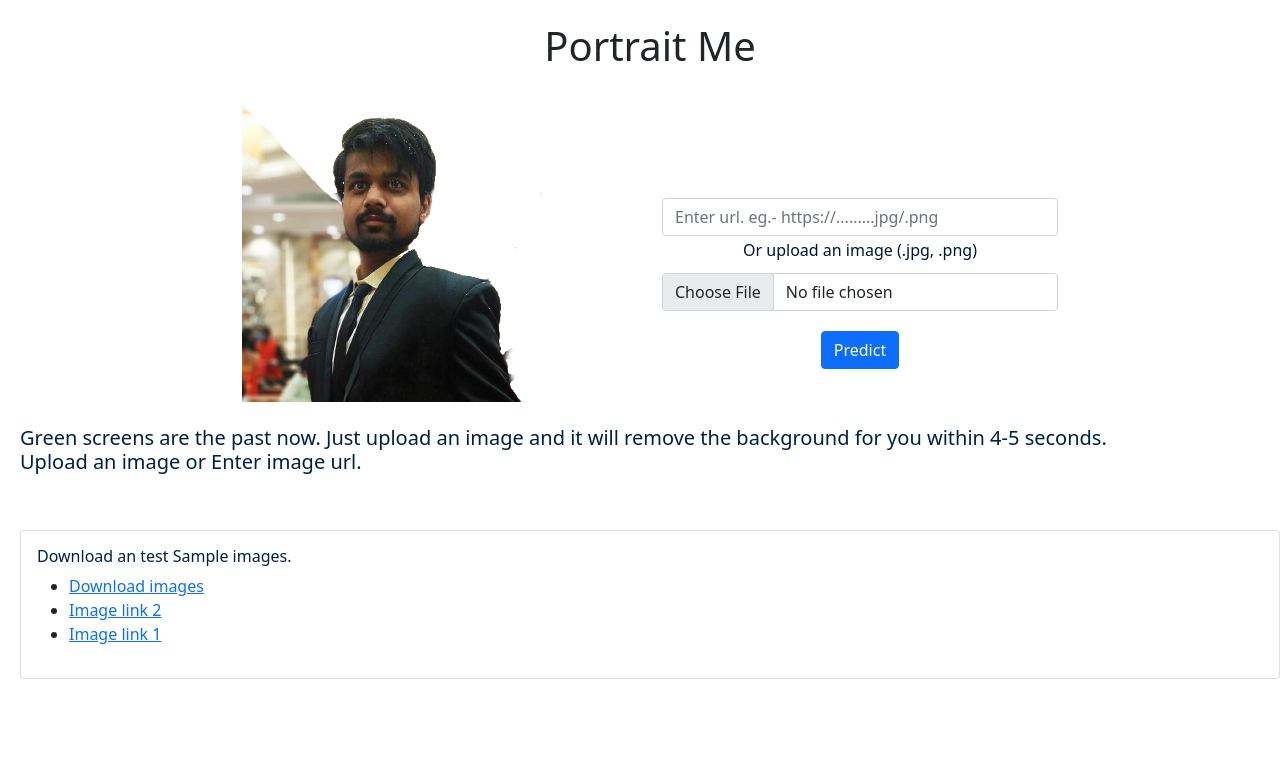
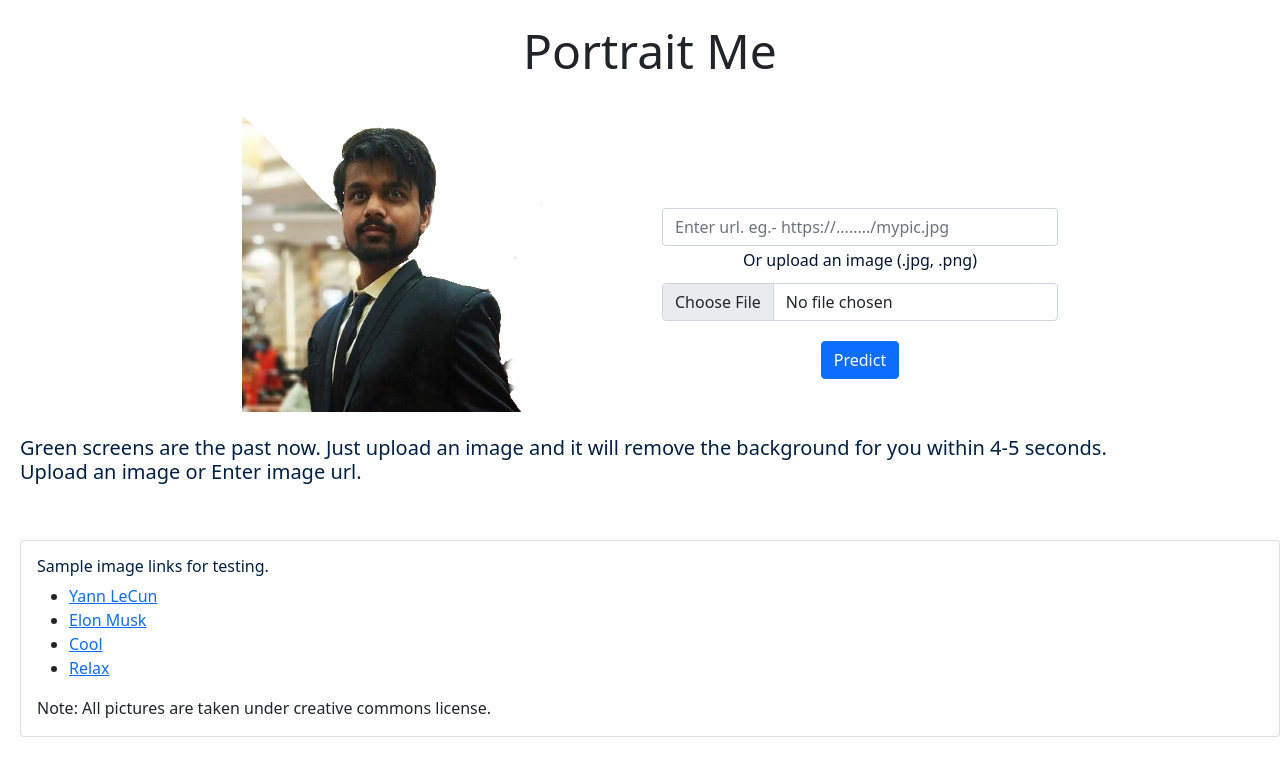
Before and after one commit to G0rav/Automatic_Background_Removal, a Flask app: page / in a window 1280 px wide. Shown: the part 78-839 px from the top of the page. Before the commit the page ends 757 px from the top, so only its background shows below. Run offline with Flask 2, Linux system fonts and the light colour scheme.

Commit message:
Update index.html

```diff
--- a/templates/index.html
+++ b/templates/index.html
@@ -20,7 +20,7 @@
 	</div>
 </nav>
 
-<h1 font-size: 2.25rem; style="text-align:center;">Portrait Me</h1>
+<h1 style="text-align:center; font-size: 48px;">Portrait Me</h1>
 <div class="container col-md-8">
 	<br>
 
@@ -36,7 +36,7 @@
 		   <br>
 		  <div class="form-group">
 			<form class="form-inline" action = "/" method = "POST" enctype = "multipart/form-data">
-			  <input class="form-control" type="text" name="url" id="url" placeholder="Enter url. eg.- https://.........jpg/.png">
+			  <input class="form-control" type="text" name="url" id="url" placeholder="Enter url. eg.- https://......../mypic.jpg">
 			  <h6 style="text-align:center; padding:5px; color:#001630;">Or upload an image (.jpg, .png)</h6>
 			  <input  class="form-control" type = "file" name = "image" id = "file-upload">
 		  </div>
@@ -90,17 +90,19 @@ Green screens are the past now. Just upload an image and it will remove the back
 
 <div class="card">
 	<div class="card-body">
-	<h6 style="color:#002044;">
-	  Download an test Sample images.</h6>
+	<h6 style="color:#002044;"> Sample image links for testing.</h6>
 	  <ul>
-		<li><a href = "https://github.com/G0rav/Automatic_Background_Removal/tree/main/src/Testing%20samples">
-			Download images</a></li>
-			<li><a href = "https://upload.wikimedia.org/wikipedia/commons/thumb/8/8c/Hercules_Kids_Expo_2020_04.jpg/800px-Hercules_Kids_Expo_2020_04.jpg">
-				Image link 2</a></li>
-			<li><a href = "https://upload.wikimedia.org/wikipedia/commons/thumb/3/35/Family_Photos_May_2014-0089_%2814202670584%29.jpg/220px-Family_Photos_May_2014-0089_%2814202670584%29.jpg">
-			Image link 1</a></li>
+			<li><a href = "https://harvardmagazine.com/sites/default/files/styles/4x3_main/public/img/article/0919/hm_post_9.18.2019.jpg?itok=74R4n9pd">
+				Yann LeCun </a></li>
+			<li><a href = "https://upload.wikimedia.org/wikipedia/commons/thumb/0/0c/Elon_Musk%2C_Tesla_Factory%2C_Fremont_%28CA%2C_USA%29_%288765031426%29.jpg/800px-Elon_Musk%2C_Tesla_Factory%2C_Fremont_%28CA%2C_USA%29_%288765031426%29.jpg">
+				Elon Musk </a></li>
+			<li><a href = "https://raw.githubusercontent.com/G0rav/Automatic_Background_Removal/main/src/Testing%20samples/cool.jpg">
+				Cool </a></li>
+			<li><a href = "https://raw.githubusercontent.com/G0rav/Automatic_Background_Removal/main/src/Testing%20samples/relax.jpg">
+				Relax </a></li>
+
 		</ul>
-
+	Note: All pictures are taken under creative commons license.
 	</div>
   </div>
 
```
